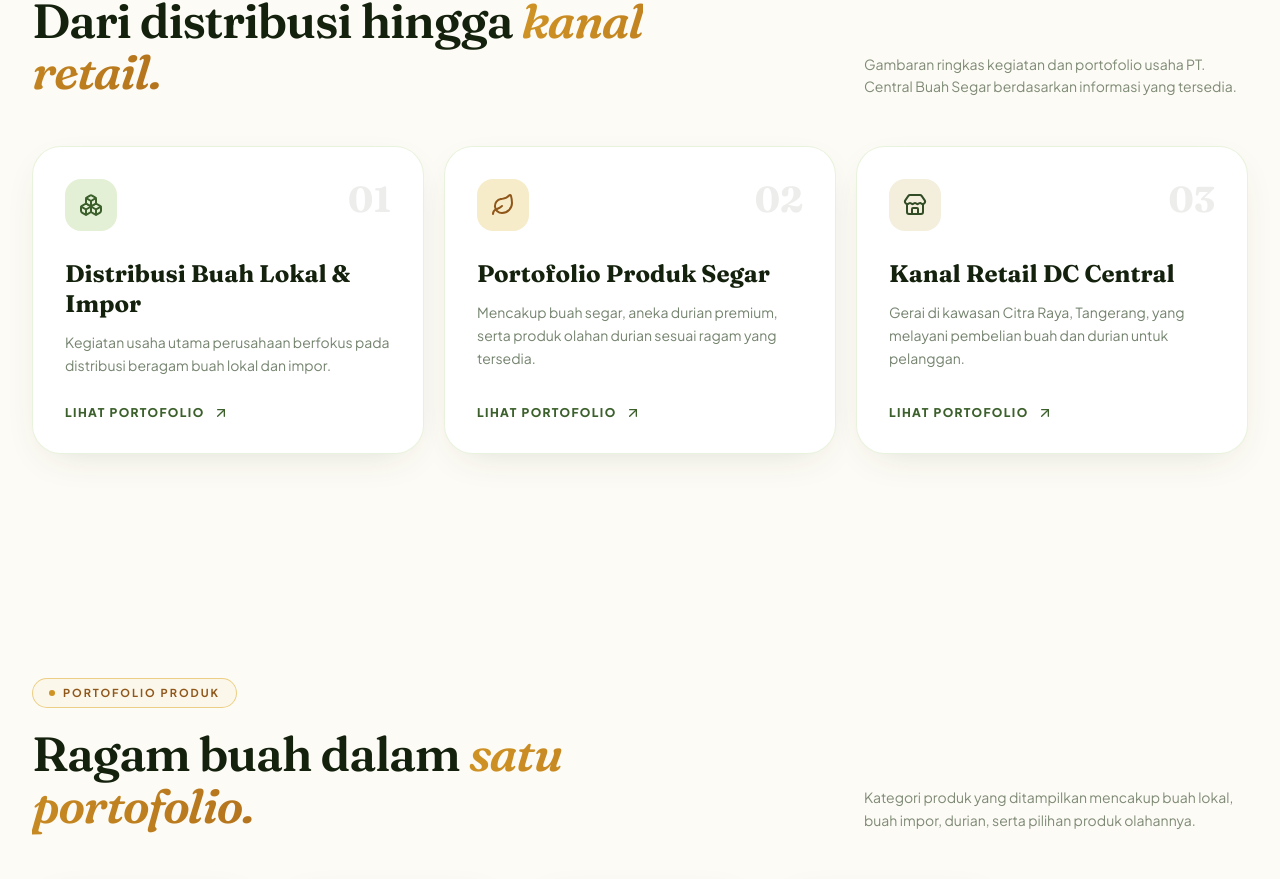
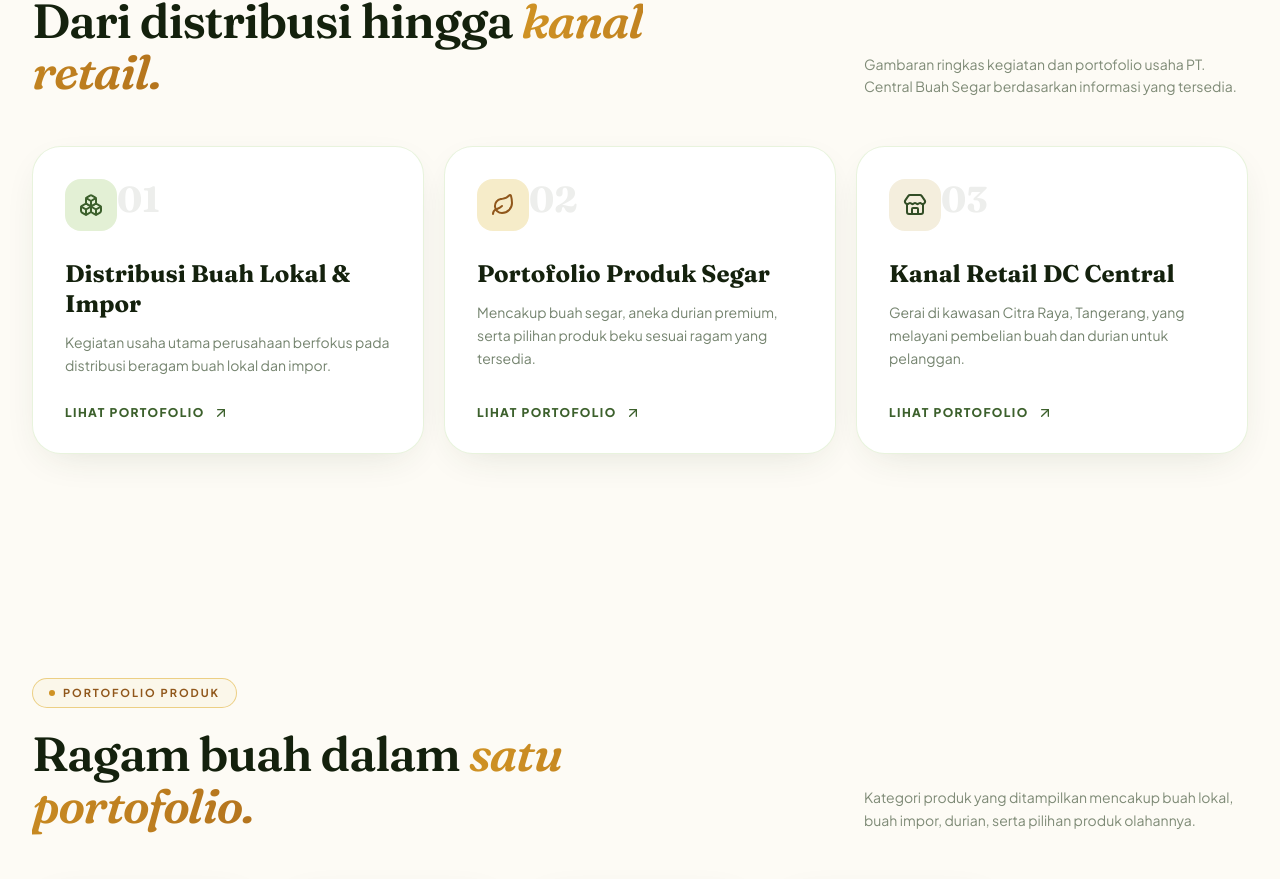
Before and after one commit to Decronaz369/cc-central-website-advance, a React (Vite) app: page / in a window 1280 px wide. Shown: the part 3258-4137 px from the top of the page. Built offline with nearby package versions, Linux system fonts and the light colour scheme.

Commit message:
Make business service cards fully clickable

```diff
--- a/src/components/CorporateServices.tsx
+++ b/src/components/CorporateServices.tsx
@@ -14,7 +14,7 @@ const services = [
     icon: Leaf,
     number: "02",
     title: "Portofolio Produk Segar",
-    description: "Mencakup buah segar, aneka durian premium, serta produk olahan durian sesuai ragam yang tersedia.",
+    description: "Mencakup buah segar, aneka durian premium, serta pilihan produk beku sesuai ragam yang tersedia.",
     color: "bg-gold-100 text-gold-700",
   },
   {
@@ -38,14 +38,19 @@ export default function CorporateServices() {
         </div>
 
         <div className="mt-12 grid gap-5 lg:grid-cols-3">
-          {services.map((service, index) => <Reveal key={service.number} delay={index * 0.08}>
-            <article className="group relative flex h-full flex-col overflow-hidden rounded-[1.8rem] border border-leaf-100/80 bg-white p-7 shadow-card transition-all duration-500 hover:-translate-y-2 hover:shadow-soft sm:p-8">
+          {services.map((service, index) => <Reveal key={service.number} delay={index * 0.08} className="h-full">
+            <button
+              type="button"
+              onClick={() => scrollToId("#portofolio")}
+              aria-label={`Lihat portofolio: ${service.title}`}
+              className="group relative flex h-full w-full flex-col overflow-hidden rounded-[1.8rem] border border-leaf-100/80 bg-white p-7 text-left shadow-card transition-all duration-500 hover:-translate-y-2 hover:shadow-soft sm:p-8"
+            >
               <div className="flex items-start justify-between"><span className={`grid h-13 w-13 place-items-center rounded-2xl ${service.color}`}><service.icon className="h-6 w-6" /></span><span className="font-display text-4xl font-bold text-leaf-950/[0.08]">{service.number}</span></div>
               <h3 className="font-display mt-7 text-2xl font-bold leading-tight text-leaf-950">{service.title}</h3>
               <p className="mt-3 flex-1 text-sm leading-relaxed text-leaf-900/65">{service.description}</p>
-              <button onClick={() => scrollToId("#portofolio")} className="mt-7 inline-flex w-fit items-center gap-2 text-xs font-extrabold uppercase tracking-[0.12em] text-leaf-700 transition-colors hover:text-gold-700">Lihat portofolio <ArrowUpRight className="h-4 w-4 transition-transform group-hover:-translate-y-0.5 group-hover:translate-x-0.5" /></button>
-              <span className="absolute bottom-0 left-0 h-1 w-0 bg-linear-to-r from-leaf-500 to-gold-400 transition-all duration-500 group-hover:w-full" />
-            </article>
+              <span className="mt-7 inline-flex w-fit items-center gap-2 text-xs font-extrabold uppercase tracking-[0.12em] text-leaf-700 transition-colors group-hover:text-gold-700">Lihat portofolio <ArrowUpRight className="h-4 w-4 transition-transform group-hover:-translate-y-0.5 group-hover:translate-x-0.5" /></span>
+              <span aria-hidden className="absolute bottom-0 left-0 h-1 w-0 bg-linear-to-r from-leaf-500 to-gold-400 transition-all duration-500 group-hover:w-full" />
+            </button>
           </Reveal>)}
         </div>
       </div>
```
